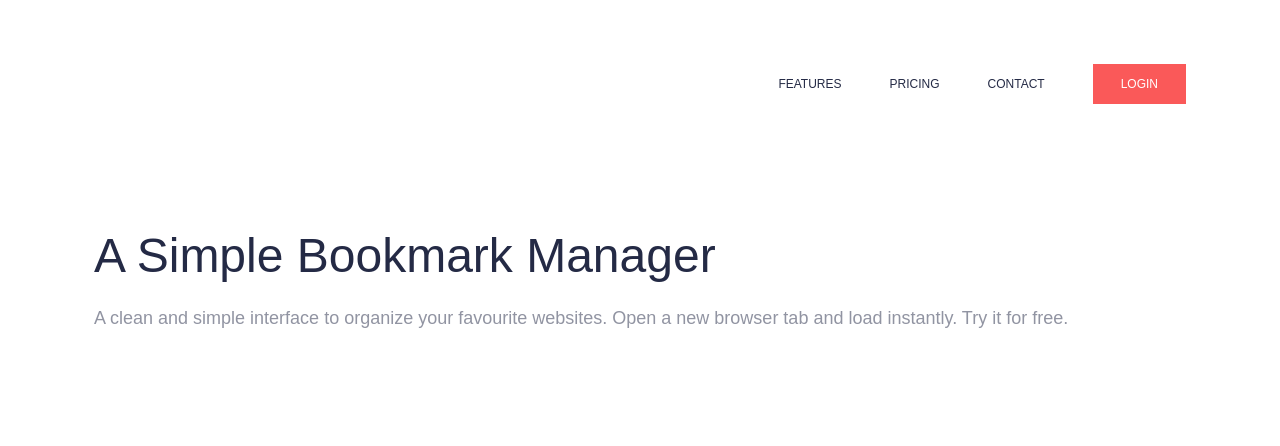
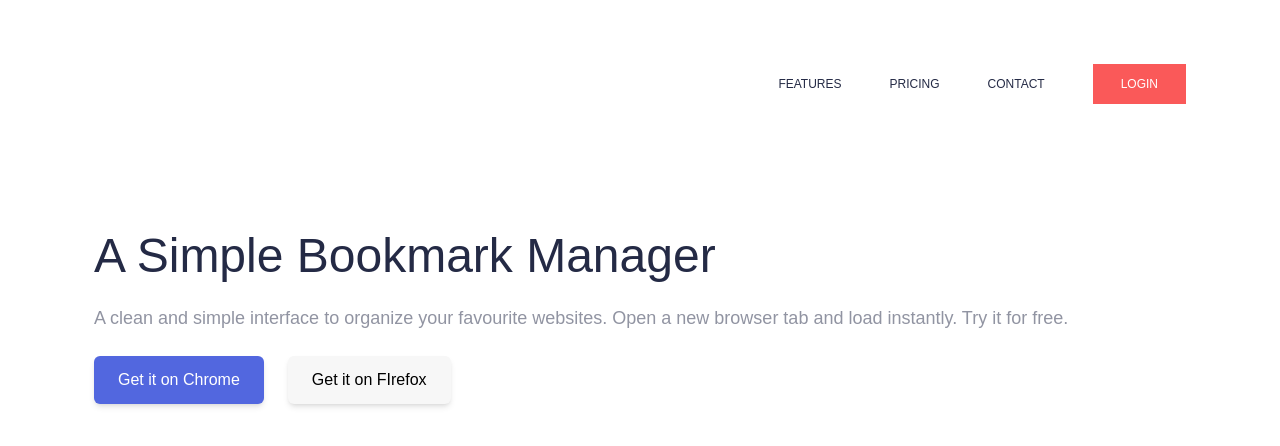
Before and after one commit to edmondgaks/landingpage, a website: page index.html in a window 1280 px wide. Drawn offline with Linux system fonts and the light colour scheme.

Commit message:
initial commit

```diff
--- a/index.html
+++ b/index.html
@@ -31,7 +31,10 @@
             <div class="flex flex-1 flex-col items-center lg:items-start">
                 <h2 class="text-bookmark-blue text-3xl md:text-4 lg:text-5xl text-center lg:text-left mb-6">A Simple Bookmark Manager</h2>
                 <p class="text-bookmark-grey text-lg text-center lg:text-left mb-6">A clean and simple interface to organize your favourite websites. Open a new browser tab and load instantly. Try it for free.</p>
-                <div class="flex justify-center flex-wrap gap-6"></div>
+                <div class="flex justify-center flex-wrap gap-6">
+                    <button type="button" class="btn btn-purple">Get it on Chrome</button>
+                    <button type="button" class="btn btn-white">Get it on FIrefox</button>
+                </div>
             </div>
         </div>
     </section>
--- a/input.css
+++ b/input.css
@@ -3,3 +3,13 @@
 @tailwind utilities;
 
 @import url('https://fonts.googleapis.com/css2?family=Lato:ital,wght@0,100;0,300;0,400;1,300;1,400&family=Poppins:wght@800&display=swap');
+
+.btn {
+    @apply shadow-md py-3 px-6 rounded-md transition duration-300;
+}
+.btn-purple {
+    @apply bg-bookmark-purple text-white;
+}
+.btn-white {
+    @apply bg-bookmark-white;
+}
```
Also changed, not shown: output.css.
